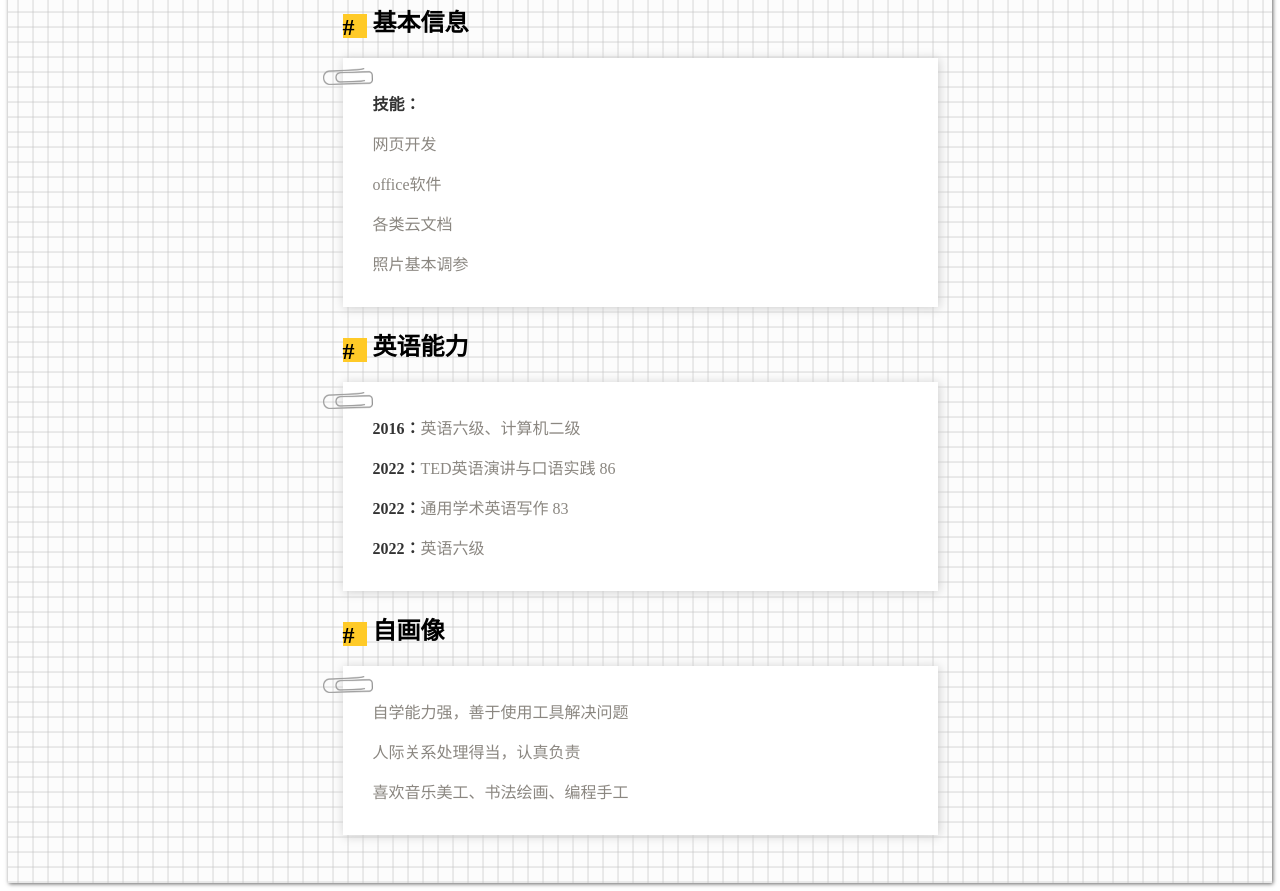
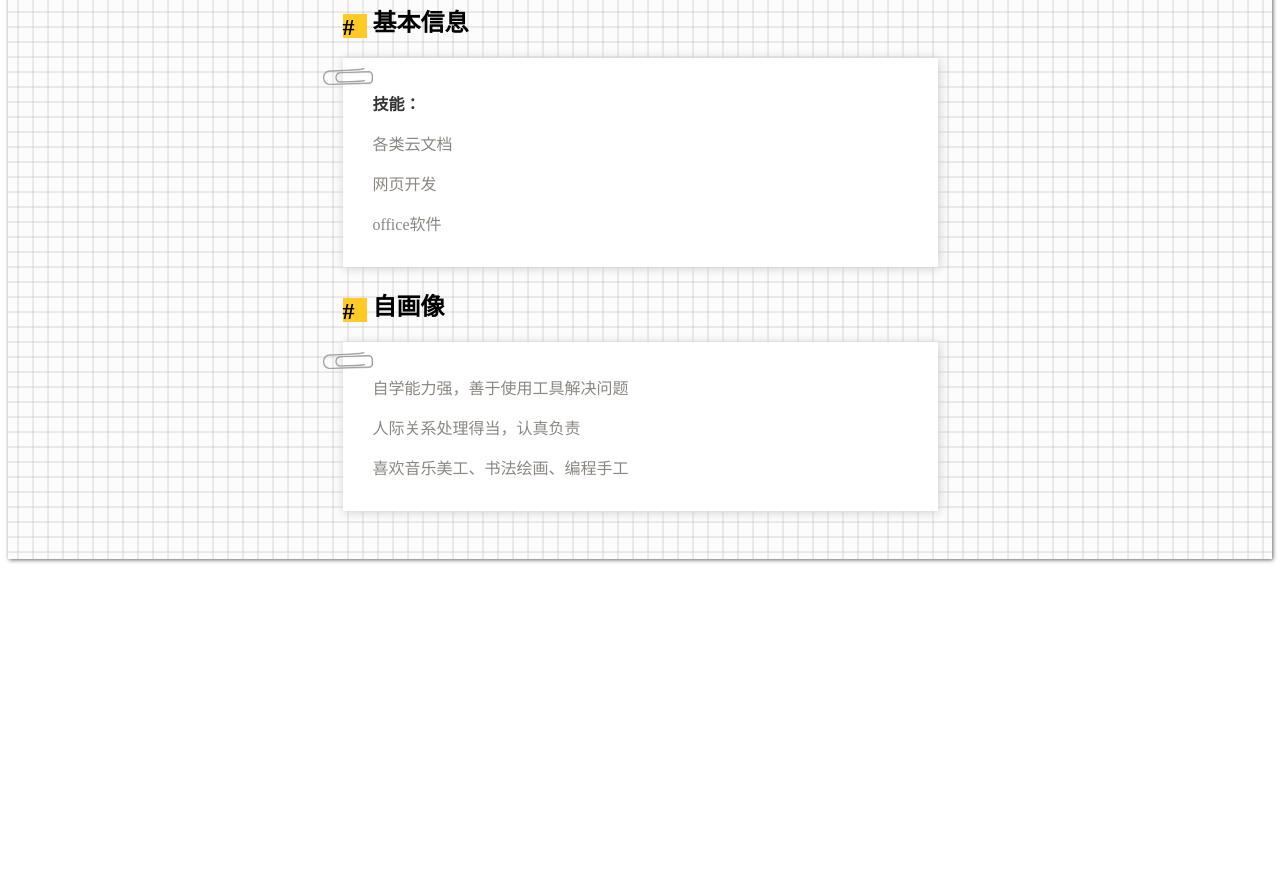
Before and after one commit to debeetle/resume, a plain HTML site: page index.html in a window 1280 px wide. Shown: the part 512-1403 px from the top of the page. After the commit the page ends 1079 px from the top, so only its background shows below. Drawn offline with Linux system fonts and the light colour scheme.

```diff
--- a/index.html
+++ b/index.html
@@ -11,7 +11,7 @@
 }
 .paper{
 	background-color:#fcfcfc;
-	background-image:url("./background_square.png");
+	background-image:url("resume/background_square.png");
 	background-size:15px 15px;
 	background-repeat:repeat;
 	background-position:10px 10px;
@@ -61,8 +61,8 @@
 
 <body>
 <div class="paper">
-<img src="./CLIP.png"width="85"style="float:left;position:relative;top:-55;">
-<img src="./CLIP.png"width="85"style="float:right;position:relative;top:-55;">
+<img src="resume/CLIP.png"width="85"style="float:left;position:relative;top:-55;">
+<img src="resume/CLIP.png"width="85"style="float:right;position:relative;top:-55;">
 
 <br>
 <br>
@@ -75,7 +75,7 @@
             <td><h1>张超逸</h1>
 		<h1 style="font-size:1em">Tel:17333020104
     		<br>Email:zhangchaoyi13@mail.nwpu.edu.cn</h1></td>
-	    <td><img src="./selfshot.jpeg" style="width:7em;display=block;position:relative;right:-9em;"></td>
+	    <td><img src="resume/selfshot.jpeg" style="width:7em;display=block;position:relative;right:-9em;"></td>
 	</tr>
 </table>
 
@@ -97,35 +97,20 @@
 <div class="head">
 <h2> 基本信息</h2>
 <div class="tip">
-<img src="./clip.png"style="width:50;display:block;position:relative;left:-50;top:10;"> <p><b>技能：</b>
+<img src="resume/clip.png"style="width:50;display:block;position:relative;left:-50;top:10;"> <p><b>技能：</b>
+<p><span>各类云文档</span></p>
 <p><span>网页开发</span></p>
 <p><span>office软件</span></p>
-<p><span>各类云文档</span></p>
-<p><span>照片基本调参</span></p>
 <p></p>
 </div>
 
 </div>
 
-<div class="head">
-<h2> 英语能力</h2>
-<div class="tip">
-<img src="clip.png"style="width:50;display:block;position:relative;left:-50;top:10;">
-
-
-<p><b>2016：</b><span>英语六级、计算机二级</span></p>
-<p><b>2022：</b><span>TED英语演讲与口语实践 86</span></p>
-<p><b>2022：</b><span>通用学术英语写作 83</span></p>
-<p><b>2022：</b><span>英语六级</span></p>
-
-</div>
-
-</div>
 
 <div class="head">
 <h2> 自画像</h2>
 <div class="tip">
-<img src="clip.png"style="width:50;display:block;position:relative;left:-50;top:10;">
+<img src="resume/clip.png"style="width:50;display:block;position:relative;left:-50;top:10;">
 
 <p><span>自学能力强，善于使用工具解决问题</p>
 <p><span>人际关系处理得当，认真负责</span></p>
```
